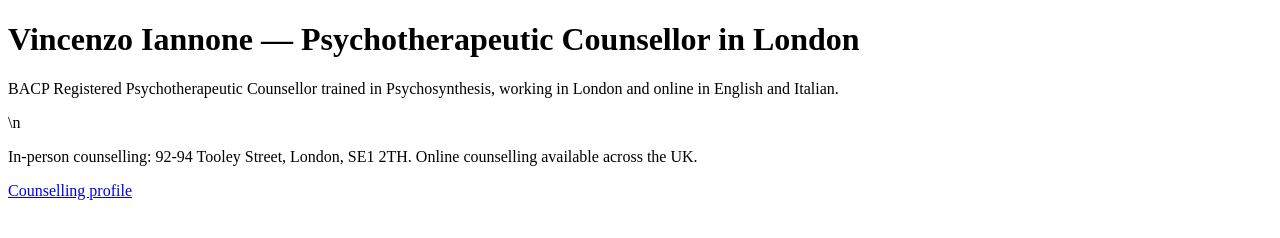
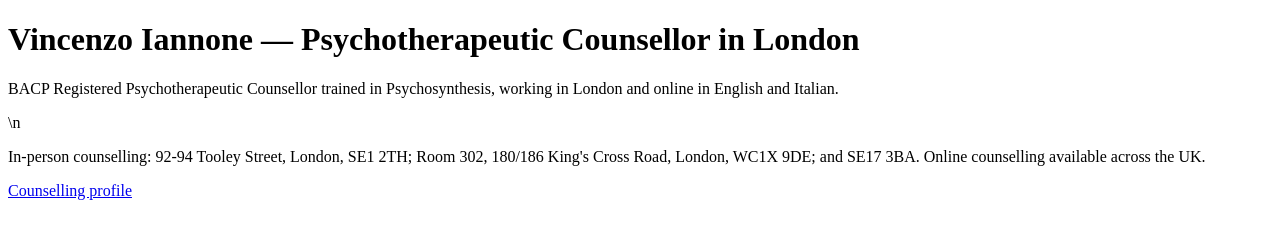
Before and after one commit to Enzoian/vincenzo-counselling-test, a plain HTML site: page rwe/index.html in a window 1280 px wide. Drawn offline with Linux system fonts and the light colour scheme.

Commit message:
Publish all three London counselling locations

```diff
--- a/rwe/index.html
+++ b/rwe/index.html
@@ -103,6 +103,6 @@
 </script>
 </head><body><main>
 <h1>Vincenzo Iannone — Psychotherapeutic Counsellor in London</h1>
-<p>BACP Registered Psychotherapeutic Counsellor trained in Psychosynthesis, working in London and online in English and Italian.</p>\n<p>In-person counselling: 92-94 Tooley Street, London, SE1 2TH. Online counselling available across the UK.</p>
+<p>BACP Registered Psychotherapeutic Counsellor trained in Psychosynthesis, working in London and online in English and Italian.</p>\n<p>In-person counselling: 92-94 Tooley Street, London, SE1 2TH; Room 302, 180/186 King's Cross Road, London, WC1X 9DE; and SE17 3BA. Online counselling available across the UK.</p>
 <p><a href="https://enzoian.github.io/vincenzo-counselling-test/">Counselling profile</a></p>
 </main></body></html>
```
